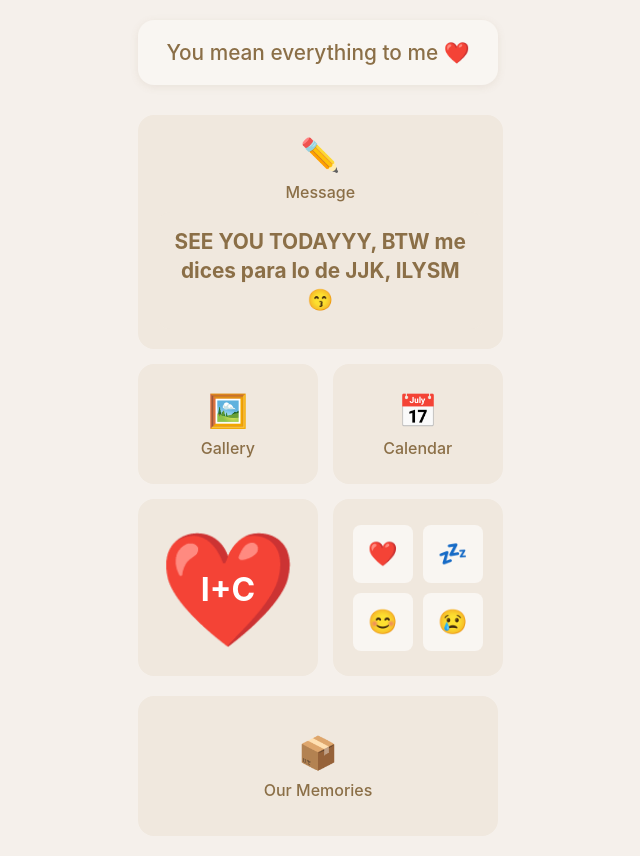
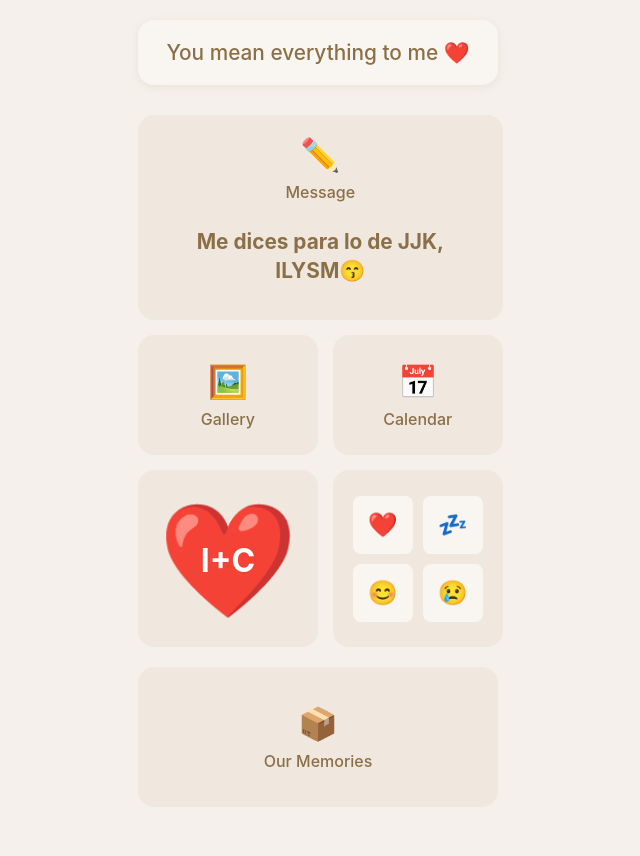
Before and after one commit to inaracris/inaracris.github.io, a plain HTML site: page index.html in a window 1280 px wide. Shown: the whole page, without its empty margins (322-962 px from the left). After the commit the page ends 827 px from the top, so only its background shows below. Drawn offline with Linux system fonts and the light colour scheme.

Commit message:
Message Update 07/21/2025

```diff
--- a/index.html
+++ b/index.html
@@ -518,7 +518,7 @@
         init();
 
         // Custom message (you can change this)
-        let customMessage = "SEE YOU TODAYYY, BTW me dices para lo de JJK, ILYSM😙";
+        let customMessage = "Me dices para lo de JJK, ILYSM😙";
 
         // Initialize app
         function init() {
```
